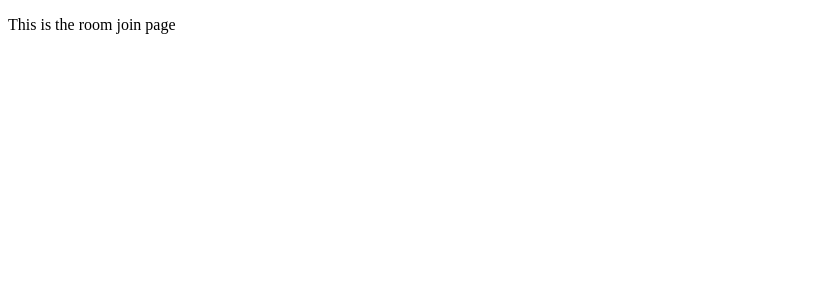
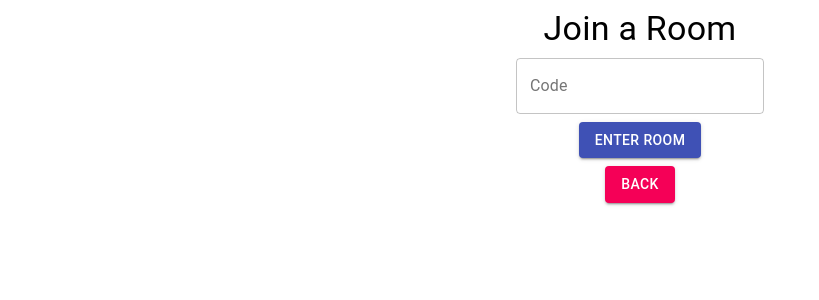
Before and after one commit to laintime01/django-react, a React app in the folder music/frontend/: page /join in a window 1280 px wide. Shown: the top 300 px of the page, without its empty margins (0-819 px from the left). Built offline with nearby package versions, Linux system fonts and the light colour scheme; the HTML template or start-up script is replaced by a standard one.

Commit message:
room join page added

```diff
--- a/music/frontend/src/components/RoomJoinPage.js
+++ b/music/frontend/src/components/RoomJoinPage.js
@@ -1,11 +1,79 @@
 import React, { Component } from "react";
+import { TextField, Button, Grid, Typography } from "@material-ui/core";
+import { Link } from "react-router-dom";
 
 export default class RoomJoinPage extends Component {
   constructor(props) {
     super(props);
+    this.state = {
+      roomCode: "",
+      error: "",
+    };
+    this.handleTextFieldChange = this.handleTextFieldChange.bind(this);
+    this.roomButtonPressed = this.roomButtonPressed.bind(this);
   }
 
   render() {
-    return <p>This is the room join page</p>;
+    return (
+      <Grid container spacing={1}>
+        <Grid item xs={12} align="center">
+          <Typography variant="h4" component="h4">
+            Join a Room
+          </Typography>
+        </Grid>
+        <Grid item xs={12} align="center">
+          <TextField
+            error={this.state.error}
+            label="Code"
+            placeholder="Enter a Room Code"
+            value={this.state.roomCode}
+            helperText={this.state.error}
+            variant="outlined"
+            onChange={this.handleTextFieldChange}
+          />
+        </Grid>
+        <Grid item xs={12} align="center">
+          <Button
+            variant="contained"
+            color="primary"
+            onClick={this.roomButtonPressed}
+          >
+            Enter Room
+          </Button>
+        </Grid>
+        <Grid item xs={12} align="center">
+          <Button variant="contained" color="secondary" to="/" component={Link}>
+            Back
+          </Button>
+        </Grid>
+      </Grid>
+    );
+  }
+
+  handleTextFieldChange(e) {
+    this.setState({
+      roomCode: e.target.value,
+    });
+  }
+
+  roomButtonPressed() {
+    const requestOptions = {
+      method: "POST",
+      headers: { "Content-Type": "application/json" },
+      body: JSON.stringify({
+        code: this.state.roomCode,
+      }),
+    };
+    fetch("/api/join-room", requestOptions)
+      .then((response) => {
+        if (response.ok) {
+          this.props.history.push(`/room/${this.state.roomCode}`);
+        } else {
+          this.setState({ error: "Room not found." });
+        }
+      })
+      .catch((error) => {
+        console.log(error);
+      });
   }
 }
--- a/music/frontend/static/css/index.css
+++ b/music/frontend/static/css/index.css
@@ -16,5 +16,11 @@
 #app {
   width: 100%;
   height: 100%;
-  display: flex;
 }
+
+.center {
+  position: absolute;
+  top: 50%;
+  left: 50%;
+  transform: translate(-50%, -50%);
+}
```
